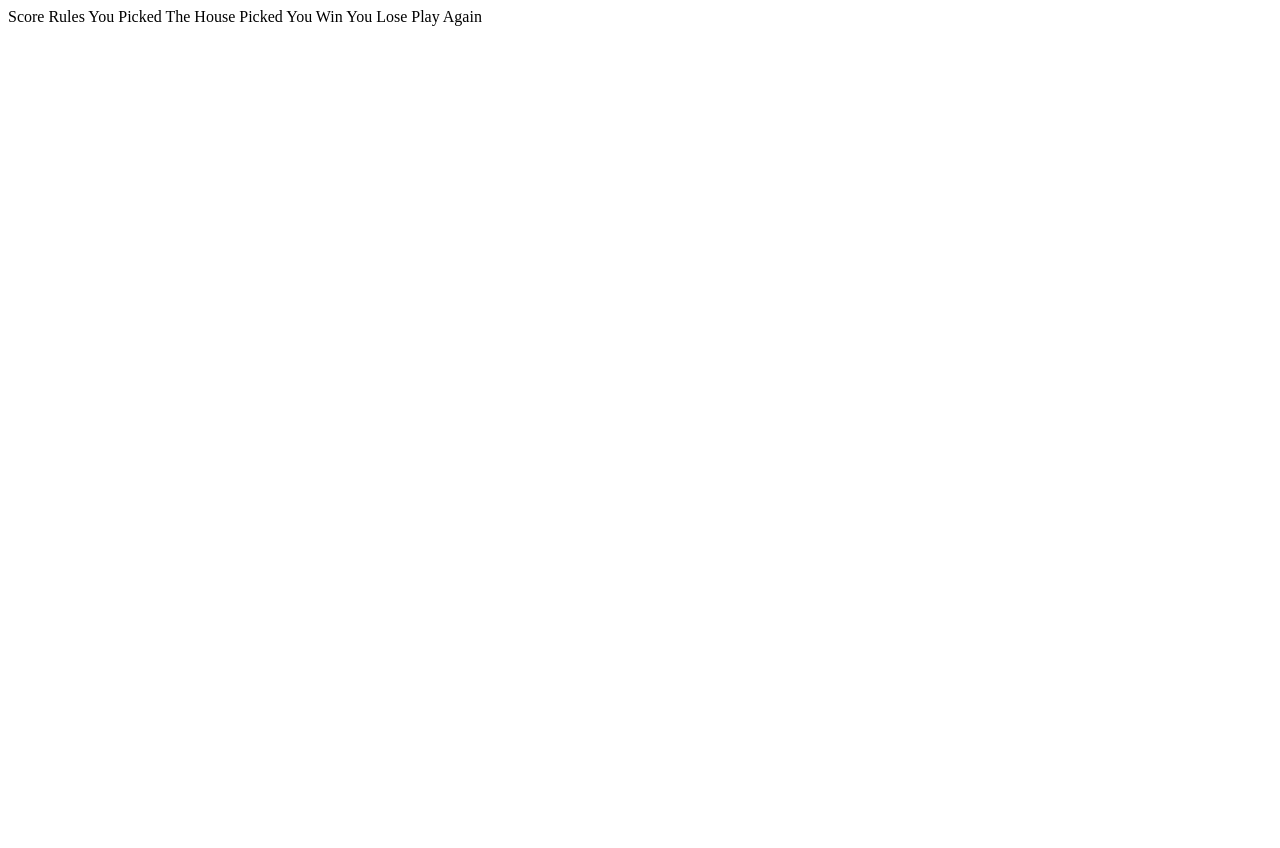
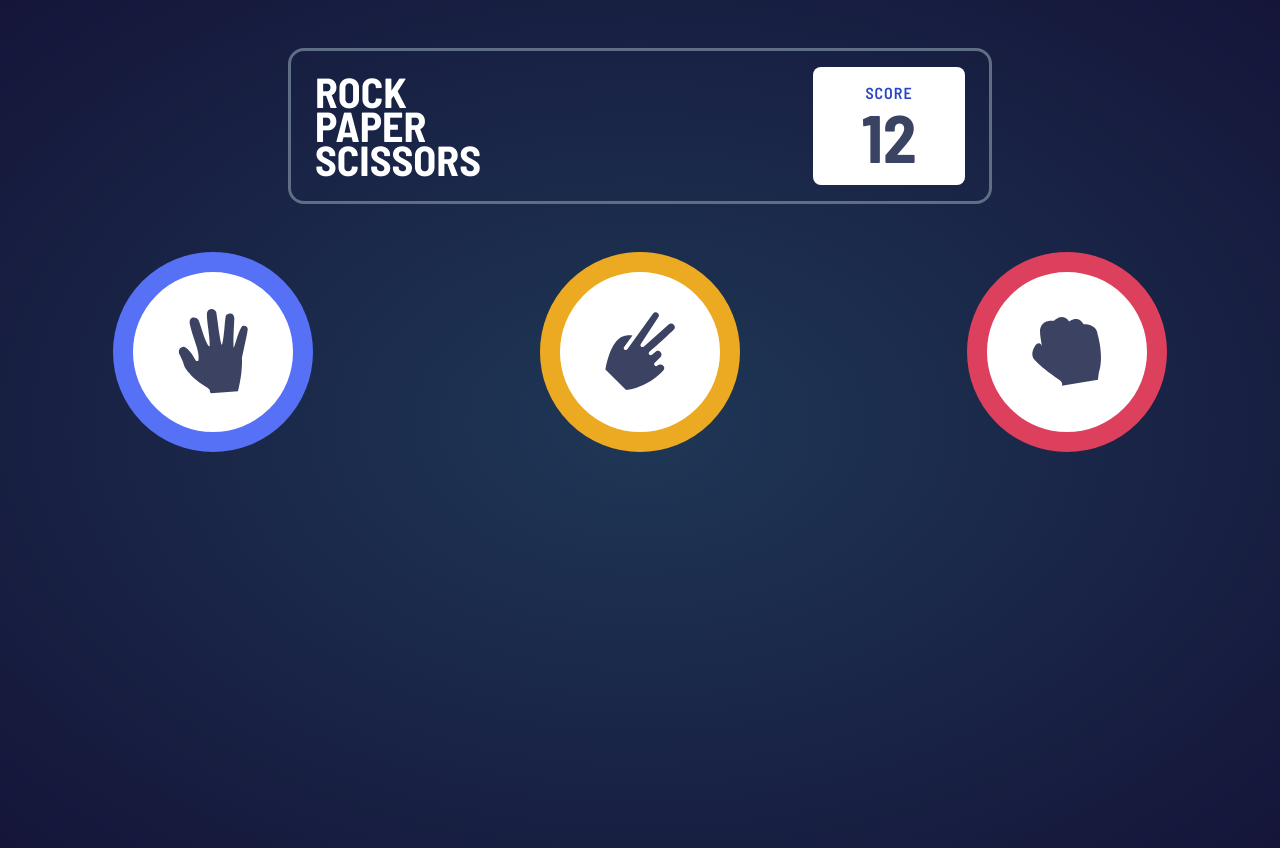
Before and after one commit to malekak44/rock-paper-scissors, a plain HTML site: page index.html in a window 1280 px wide. Before the commit the page ends 800 px from the top, so only its background shows below. Drawn offline with nearby package versions, Linux system fonts and the light colour scheme; files that its build step writes are made by us from their sources.

Commit message:
game logic done

```diff
--- a/app/js/app.js
+++ b/app/js/app.js
@@ -0,0 +1,68 @@
+let rpsGame = () => {
+    let playerDiv = document.getElementById("player");
+    let computerDiv = document.getElementById("computer");
+    let finalText = document.getElementById("finalText");
+    let rock = document.querySelector(".rock");
+    let paper = document.querySelector(".paper");
+    let scissors = document.querySelector(".scissors");
+    let userChoices = [rock, paper, scissors];
+    let Computerchoices = ['rock', 'paper', 'scissors'];
+    let player;
+
+    let randomNum = () => Math.floor(Math.random() * 3);
+    let computer = Computerchoices[randomNum()];
+
+    const data = {
+        rock: `<div class="rock">
+        <img src="images/icon-rock.svg" alt="rock">
+        </div>`,
+        paper: `<div class="paper">
+        <img src="images/icon-paper.svg" alt="paper">
+        </div>`,
+        scissors: `<div class="scissors">
+        <img src="images/icon-scissors.svg" alt="scissors">
+        </div>`
+    }
+
+    userChoices.forEach(action => {
+        action.addEventListener("click", () => {
+            player = action.className;
+            console.log(computer, player, checkWinner());
+            console.log(data[`${player}`])
+            playerDiv.style.display = "block";
+            playerDiv.innerHTML = data[`${player}`];
+            computerDiv.style.display = "block";
+            computerDiv.innerHTML = data[`${computer}`];
+            paper.remove();
+            scissors.remove();
+            rock.remove();
+        });
+    });
+
+    const checkWinner = () => {
+        if (computer === player) {
+            finalText.innerText = "You tied";
+        } else if (computer === "scissors") {
+            if (player === "paper") {
+                finalText.innerText = "Computer Won";
+            } else {
+                finalText.innerText = "You Won";
+            }
+        } else if (computer === "rock") {
+            if (player === "scissors") {
+                finalText.innerText = "Computer Won";
+            } else {
+                finalText.innerText = "You Won";
+            }
+        } else if (computer === "paper") {
+            if (player === "rock") {
+                finalText.innerText = "Computer Won";
+            } else {
+                finalText.innerText = "You Won";
+            }
+        }
+        return finalText.innerText;
+    }
+}
+
+rpsGame();
--- a/app/scss/style.scss
+++ b/app/scss/style.scss
@@ -0,0 +1,87 @@
+@import url('https://fonts.googleapis.com/css2?family=Barlow+Semi+Condensed:wght@600;700&display=swap');
+
+body {
+    margin: 0;
+    padding: 0;
+    box-sizing: border-box;
+    font-family: 'Barlow Semi Condensed', sans-serif;
+    background: radial-gradient(hsl(214, 47%, 23%), hsl(237, 49%, 15%));
+    height: 100vh;
+}
+
+*,
+*::before,
+*::after {
+    box-sizing: inherit;
+}
+
+header {
+    width: 55%;
+    padding: 1rem 1.5rem;
+    margin: 3rem auto;
+    border-radius: 1rem;
+    border: 3px solid hsl(217, 16%, 45%);
+    display: flex;
+    align-items: center;
+    justify-content: space-between;
+
+    h1 {
+        color: white;
+        margin: 0;
+        line-height: 0.8;
+        font-size: 42px;
+        text-transform: uppercase;
+    }
+
+    .result-box {
+        width: 9.5rem;
+        background: white;
+        padding-bottom: 1.3rem;
+        text-align: center;
+        border-radius: 8px;
+
+        p {
+            letter-spacing: 1px;
+            color: hsl(229, 64%, 46%);
+            margin-bottom: 0.5rem;
+        }
+
+        h1 {
+            color: hsl(229, 25%, 31%);
+            font-size: 4.2rem;
+        }
+    }
+}
+
+.game-area {
+    display: flex;
+    align-items: center;
+    justify-content: center;
+
+    div {
+        width: 200px;
+        height: 200px;
+        margin: auto;
+        border-radius: 50%;
+        background: white;
+        display: flex;
+        align-items: center;
+        justify-content: center;
+
+        img {
+            width: 70px;
+        }
+    }
+
+    .paper {
+        border: 20px solid hsl(230, 89%, 65%);
+    }
+
+    .scissors {
+        border: 20px solid hsl(40, 84%, 53%);
+    }
+
+    .rock {
+        border: 20px solid hsl(349, 70%, 56%);
+    }
+}
--- a/index.html
+++ b/index.html
@@ -10,7 +10,41 @@
 </head>
 
 <body>
-  Score
+
+  <header>
+    <div class="name">
+      <h1>Rock</h1>
+      <h1>Paper</h1>
+      <h1>Scissors</h1>
+    </div>
+    <div class="result-box">
+      <p>SCORE</p>
+      <h1 id="score">12</h1>
+    </div>
+  </header>
+
+  <main>
+    <section class="game-area">
+      <div id="player" style="display: none;">
+
+      </div>
+      <h1 id="finalText" style="color: white;"></h1>
+      <div id="computer" style="display: none;">
+
+      </div>
+      <div class="paper">
+        <img src="images/icon-paper.svg" alt="paper">
+      </div>
+      <div class="scissors">
+        <img src="images/icon-scissors.svg" alt="scissors">
+      </div>
+      <div class="rock">
+        <img src="images/icon-rock.svg" alt="rock">
+      </div>
+    </section>
+  </main>
+
+  <!-- Score
   Rules
 
   You Picked
@@ -19,8 +53,15 @@
   You Win
   You Lose
 
-  Play Again
+  Play Again -->
 
+  <!-- <div class="container">
+    <img class="rock" src="images/icon-rock.svg" alt="rock">
+    <img class="paper" src="images/icon-paper.svg" alt="paper">
+    <img class="scissor" src="images/icon-scissors.svg" alt="scissor">
+  </div> -->
+
+  <script src="app/js/app.js"></script>
 </body>
 
 </html>
```
Also changed, not shown: dist/style.css (added), 1 other file.
